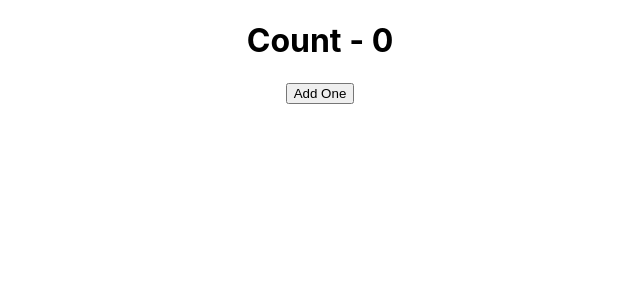
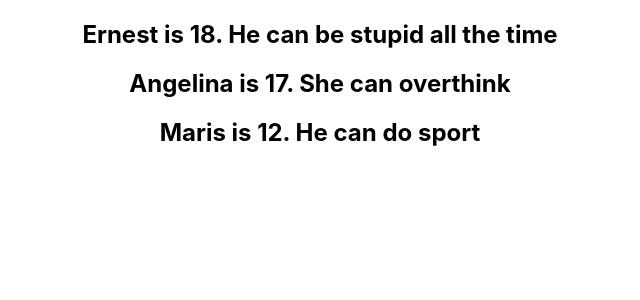
Before and after one commit to ErnestMk1/reactCourse, a React (Create React App) app in the folder my-app/: page / in a window 1280 px wide. Shown: the top 300 px of the page, without its empty margins (320-960 px from the left). Built offline with nearby package versions, Linux system fonts and the light colour scheme.

Commit message:
added some new components with lists. Learned about bind of this in class components

```diff
--- a/my-app/src/App.js
+++ b/my-app/src/App.js
@@ -1,16 +1,20 @@
 import cs from './App.module.css';
 import Counter from './components/Counter';
-import Greet from './components/Greet';
-import Greetings from './components/GreetClass';
+import EventBind from './components/EventBind';
+import Greeting from './components/Greeting';
 import Message from './components/Message';
+import NameList from './components/NameList';
+import ParentComponent from './components/ParentComponent';
 
 const App = () => {
   return (
     <div className={cs.App}>
-      {/* <Greet name="BANDERA"/>
-      <Greetings someProps="wannaMakeMoney"/> */}
       {/* <Message /> */}
-      <Counter />
+      {/* <Counter /> */}
+      {/* <EventBind /> */}
+      {/* <ParentComponent /> */}
+      {/* <Greeting /> */}
+      <NameList />
     </div>
   );
 };
--- /dev/null
+++ b/my-app/src/components/ChildComponent.jsx
@@ -0,0 +1,9 @@
+const ChildComponent = (props) => {
+  return (
+    <div>
+      <button onClick={() => props.greetParent('Ernest')}>Greet Parent</button>
+    </div>
+  );
+};
+
+export default ChildComponent;
--- /dev/null
+++ b/my-app/src/components/EventBind.jsx
@@ -0,0 +1,30 @@
+import { Component } from "react";
+
+class EventBind extends Component {
+  constructor(props) {
+    super(props);
+
+    this.state = {
+      message: 'Hello',
+    };
+
+    this.messageChanger = this.messageChanger.bind(this);
+  };
+
+  messageChanger() {
+    this.setState({
+      message: 'World',
+    });
+  };
+
+  render() {
+    return (
+      <div>
+        <p>{this.state.message}</p>
+        <button onClick={this.messageChanger}>Click</button>
+      </div>
+    );
+  };
+};
+
+export default EventBind;
--- a/my-app/src/components/Greet.jsx
+++ /dev/null
@@ -1,9 +0,0 @@
-const Greet = (props) => {
-  return (
-    <div>
-      <h1>Ukraine will beat russians! Batko nash {props.name} Ukraina matu</h1>
-    </div>
-  )
-};
-
-export default Greet;
--- a/my-app/src/components/GreetClass.jsx
+++ /dev/null
@@ -1,15 +0,0 @@
-import { Component } from "react";
-
-class Greetings extends Component {
-  render() {
-    return (
-      <div>
-        <h1>Hello blin</h1>
-
-        {this.props.someProps}
-      </div>
-    )
-  };
-};
-
-export default Greetings;
--- /dev/null
+++ b/my-app/src/components/Greeting.jsx
@@ -0,0 +1,29 @@
+import { Component } from "react";
+
+class Greeting extends Component {
+  constructor(props) {
+    super(props)
+
+    this.state = {
+      isLoggedIn: false,
+    };
+  };
+
+  render() {
+    let message = null;
+
+    if (this.state.isLoggedIn) {
+      message = <p>Hello, Ernest!</p>
+    } else {
+      message = <p>Welcome, guest!</p>
+    }
+
+    return (
+      <div>
+        {message}
+      </div>
+    );
+  };
+};
+
+export default Greeting;
--- /dev/null
+++ b/my-app/src/components/NameList.jsx
@@ -0,0 +1,35 @@
+import Person from "./Person";
+
+const NameList = () => {
+  const persons = [
+    {
+      id: 1,
+      name: 'Ernest',
+      age: 18,
+      skill: 'be stupid all the time',
+      gender: false,
+    },
+    {
+      id: 2,
+      name: 'Angelina',
+      age: 17,
+      skill: 'overthink',
+      gender: true,
+    },
+    {
+      id: 3,
+      name: 'Maris',
+      age: 12,
+      skill: 'do sport',
+      gender: false,
+    },
+  ];
+
+  return (
+    <div>
+      {persons.map(person => <Person key={person.id} person={person}/>)}
+    </div>
+  );
+};
+
+export default NameList;
--- /dev/null
+++ b/my-app/src/components/ParentComponent.jsx
@@ -0,0 +1,28 @@
+import { Component } from "react";
+import ChildComponent from "./ChildComponent";
+
+class ParentComponent extends Component {
+  constructor(props){
+    super(props)
+
+    this.state = {
+      parentName: 'Parent',
+    };
+
+    this.greetParent = this.greetParent.bind(this);
+  };
+
+  greetParent(childName) {
+    alert(`Hello, ${this.state.parentName}, it's from ${childName}!`);
+  };
+
+  render() {
+    return (
+      <div>
+        <ChildComponent greetParent={this.greetParent}/>
+      </div>
+    );
+  };
+};
+
+export default ParentComponent;
--- /dev/null
+++ b/my-app/src/components/Person.jsx
@@ -0,0 +1,9 @@
+const Person = (props) => {
+  return (
+    <div>
+      <h2>{props.person.name} is {props.person.age}. {props.person.gender ? 'She' : 'He'} can {props.person.skill}</h2>
+    </div>
+  );
+};
+
+export default Person;
```
